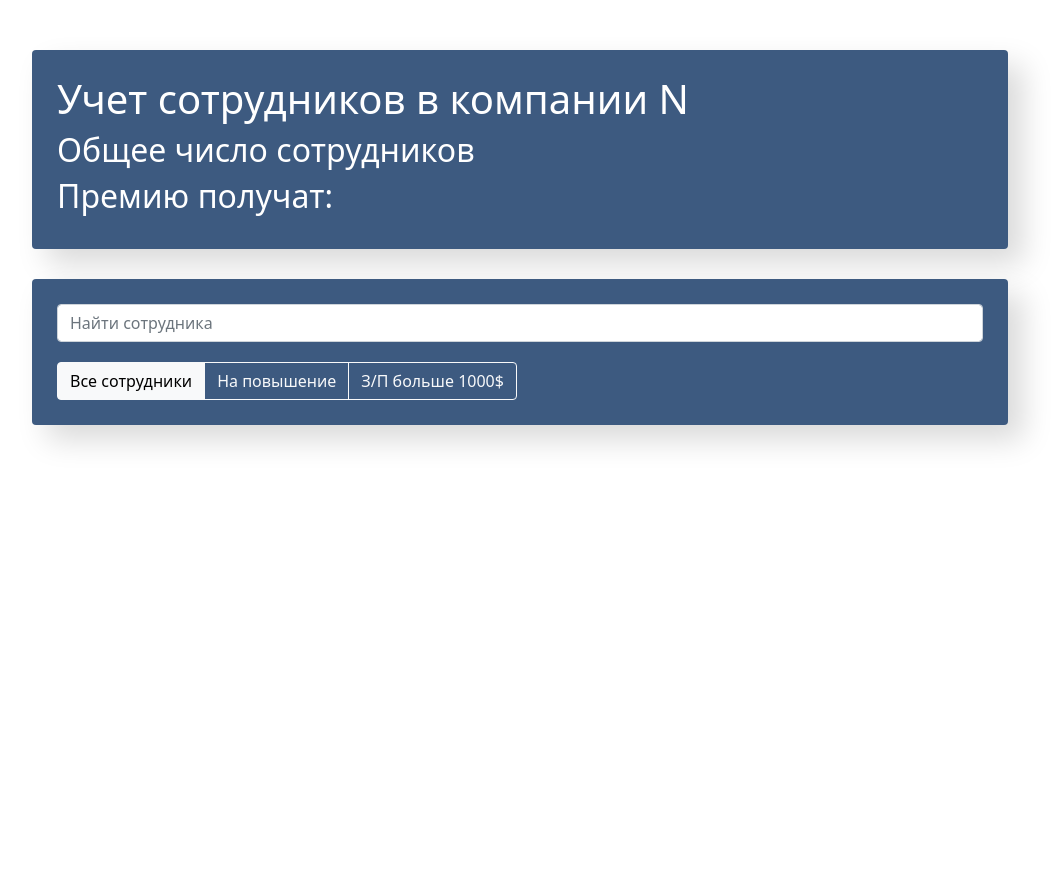
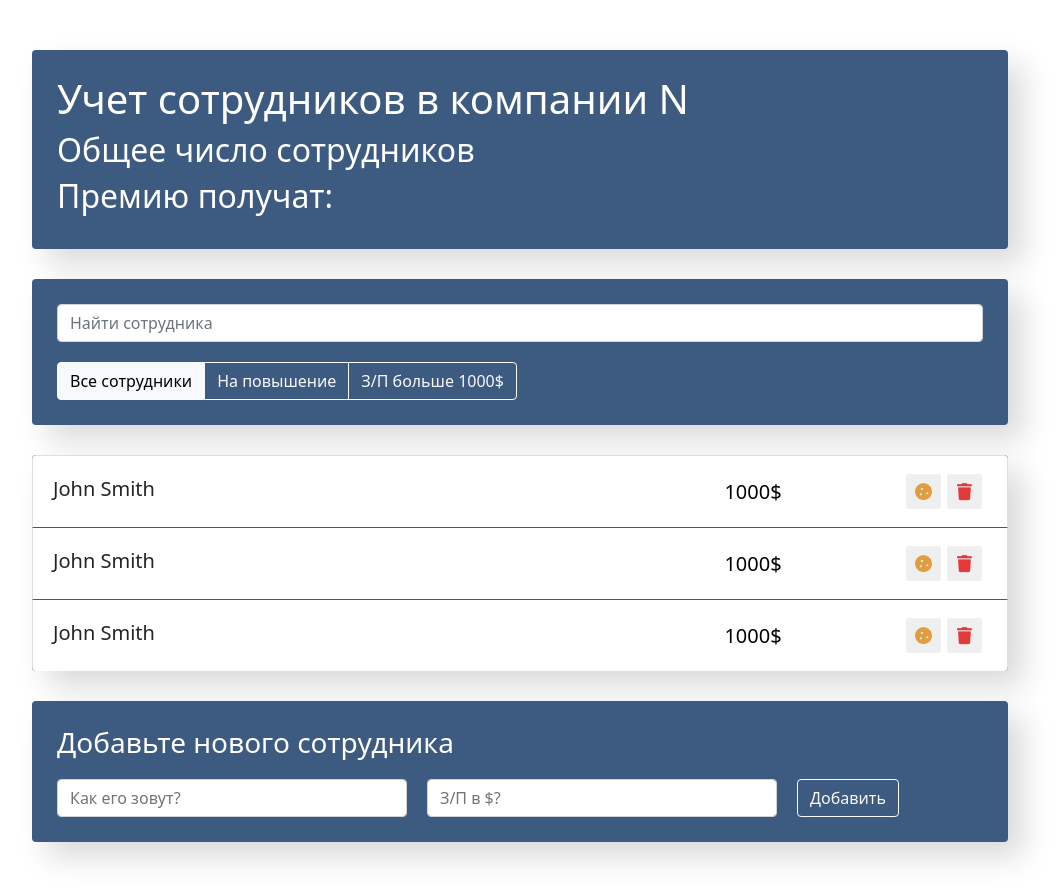
Before and after one commit to abdurizo/CRUD-video, a React (Vite) app: page / in a window 1280 px wide. Shown: the whole page, without its empty margins (120-1180 px from the left). Before the commit the page ends 800 px from the top, so only its background shows below. Built offline with nearby package versions, Linux system fonts and the light colour scheme.

Commit message:
Создал все необходимые компоненты

```diff
--- a/src/App.jsx
+++ b/src/App.jsx
@@ -1,6 +1,6 @@
 import "./index.css";
 
-import { Info, SearchPanel, Filter } from './components'
+import { Info, SearchPanel, Filter, EmployersList, EmployersAddForm } from './components'
 
 function App() {
 
@@ -8,9 +8,11 @@
     <div className="container">
       <Info />
       <div className="search-panel">
-        <SearchPanel/>
-      <Filter/>
+        <SearchPanel />
+        <Filter />
       </div>
+      <EmployersList/>
+      <EmployersAddForm/>
     </div>
   )
 }
--- /dev/null
+++ b/src/components/EmployersAddForm/EmployersAddForm.css
@@ -0,0 +1,17 @@
+.app-add-form {
+    margin-top: 30px;
+    padding: 25px;
+    background-color: #3d5a80;
+    border-radius: 4px;
+    box-shadow: 15px 15px 30px rgba(0,0,0, .15);
+    color: #fff;
+}
+
+.add-form {
+    margin-top: 20px;
+}
+
+.add-form input {
+    width: 350px;
+    margin-right: 20px;
+}
--- a/src/components/EmployersAddForm/EmployersAddForm.jsx
+++ b/src/components/EmployersAddForm/EmployersAddForm.jsx
@@ -1,9 +1,21 @@
-// import React from 'react'
+import './EmployersAddForm.css'
 
 export default function EmployersAddForm() {
   return (
-    <div>
-      EmployersAddForm
+    <div className="app-add-form">
+      <h3>Добавьте нового сотрудника</h3>
+      <form
+        className="add-form d-flex">
+        <input type="text"
+          className="form-control new-post-label"
+          placeholder="Как его зовут?" />
+        <input type="number"
+          className="form-control new-post-label"
+          placeholder="З/П в $?" />
+
+        <button type="submit"
+          className="btn btn-outline-light">Добавить</button>
+      </form>
     </div>
   )
 }
--- /dev/null
+++ b/src/components/EmployersList/EmployersList.css
@@ -0,0 +1,7 @@
+.app-list {
+    margin-top: 30px;
+    background-color: #3d5a80;
+    border-radius: 4px;
+    box-shadow: 15px 15px 30px rgba(0,0,0, .15);
+    color: #fff;
+}
--- a/src/components/EmployersList/EmployersList.jsx
+++ b/src/components/EmployersList/EmployersList.jsx
@@ -1,9 +1,13 @@
-// import React from 'react'
+import './EmployersList.css';
+import EmployersListItem from '../EmployersListItem/EmployersList';
 
-export default function EmployersList() {
+ function EmployersList() {
   return (
-    <div>
-      {/* <h3>kgkg</h3> */}
-    </div>
+    <ul className="app-list list-group">
+      <EmployersListItem />
+      <EmployersListItem />
+      <EmployersListItem />
+    </ul>
   )
 }
+export default EmployersList
--- a/src/components/EmployersListItem/EmployersList.jsx
+++ b/src/components/EmployersListItem/EmployersList.jsx
@@ -1,10 +1,23 @@
-// import React from 'react'
+import './EmployersListItem.css'
 
 function EmployersListItem() {
   return (
-    <div>
+    <li className="list-group-item d-flex justify-content-between">
+      <span className="list-group-item-label">John Smith</span>
+      <input type="text" className="list-group-item-input" defaultValue="1000$" />
+      <div className='d-flex justify-content-center align-items-center'>
+        <button type="button"
+          className="btn-cookie btn-sm ">
+          <i className="fas fa-cookie"></i>
+        </button>
 
-    </div>
+        <button type="button"
+          className="btn-trash btn-sm ">
+          <i className="fas fa-trash"></i>
+        </button>
+        <i className="fas fa-star"></i>
+      </div>
+    </li>
   )
 }
 
--- /dev/null
+++ b/src/components/EmployersListItem/EmployersListItem.css
@@ -0,0 +1,64 @@
+.list-group-item {
+    padding: 15px 20px;
+    border-bottom: 1px solid #3d5a80;
+}
+
+.list-group-item:last-child {
+    border-bottom: none;
+}
+
+.list-group-item span {
+    line-height: 35px;
+    font-size: 20px;
+    cursor: pointer;
+    min-width: 550px;
+}
+
+.list-group-item input {
+    line-height: 35px;
+    font-size: 20px;
+    text-align: center;
+    border: 0;
+}
+
+.list-group-item button {
+    width: 35px;
+    height: 35px;
+    margin: 3px;
+    font-size: 17px;
+    border: none;
+    cursor: pointer;
+}
+
+.list-group-item .btn-cookie {
+    color: #e09f3e;
+}
+
+.list-group-item .btn-trash {
+    color: #e5383b;
+}
+
+.list-group-item .fa-star {
+    width: 35px;
+    height: 35px;
+    text-align: center;
+    line-height: 35px;
+    font-size: 16px;
+    color: #FFD700;
+    transition: 0.3s all;
+    transform: translateX(30px);
+    opacity: 0;
+}
+
+.list-group-item.like .fa-star {
+    opacity: 1;
+    transform: translateX(0px);
+}
+
+.list-group-item.increase .list-group-item-label, .list-group-item.increase .list-group-item-input {
+    color: #e09f3e;
+}
+
+.list-group-item.increase .btn-star {
+    color: #aeaeae;
+}
```
